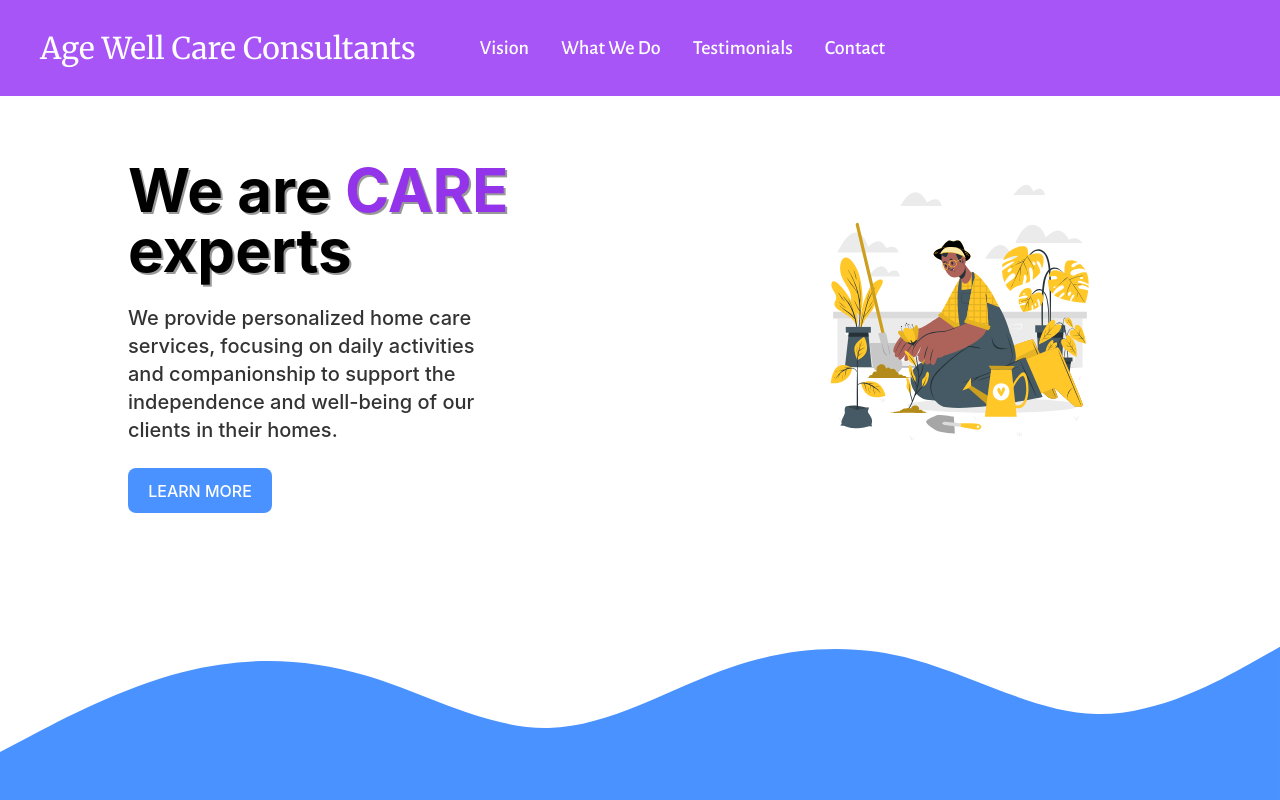
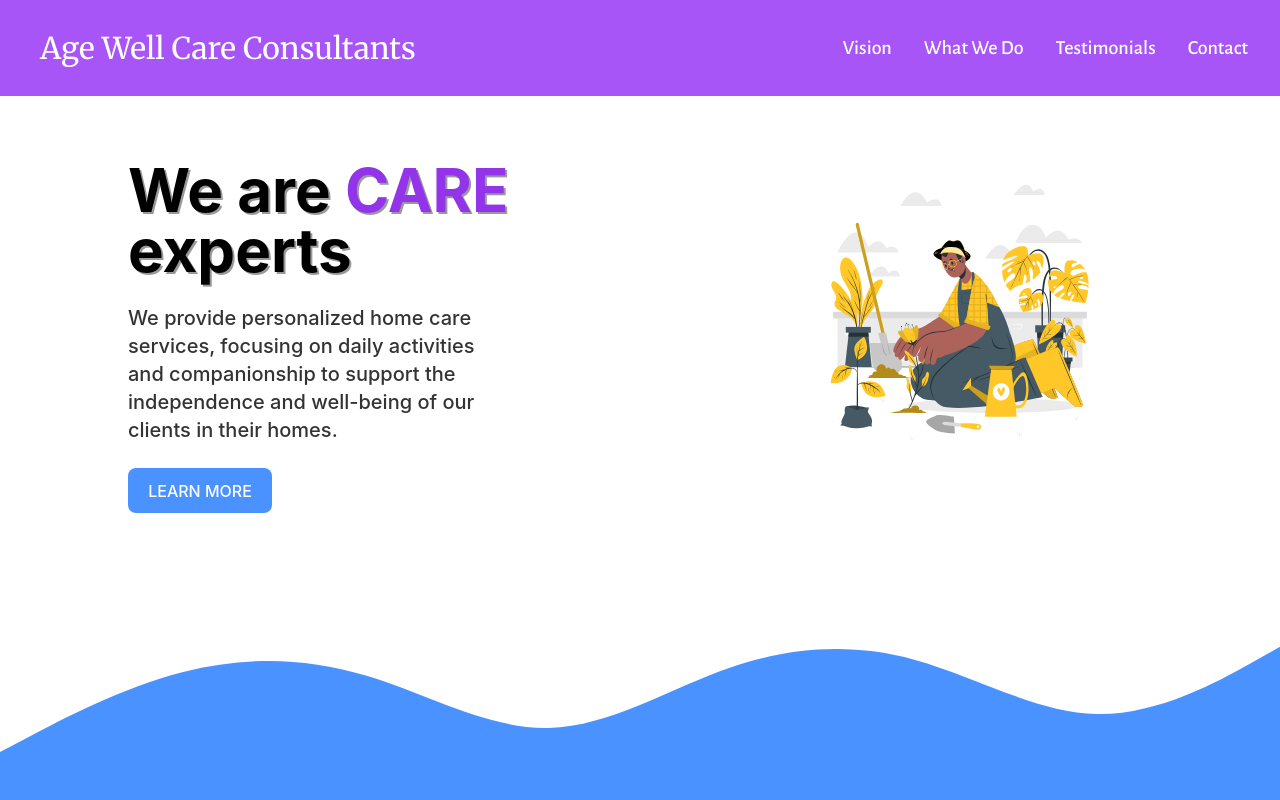
Before and after one commit to joooons/home-care, a React (Vite) app: page / in a window 1280 px wide. Shown: the top 800 px of the page. Built offline with nearby package versions, Linux system fonts and the light colour scheme.

Commit message:
stretch out the navbar menu items

```diff
--- a/src/components/NavBar.tsx
+++ b/src/components/NavBar.tsx
@@ -28,9 +28,9 @@ export default function NavBar() {
         <>
           {/* NavBar  */}
           <div className="absolute h-24 w-full bg-purple-500"></div>
-          <div className="mx-auto max-w-7xl px-2 lg:px-6">
+          <div className="mx-auto  px-2 lg:px-6">
             <div className="relative z-10 flex h-24 items-center justify-between">
-              <div className="flex flex-1 items-center justify-start lg:items-stretch lg:justify-start">
+              <div className="flex flex-1 items-center justify-start lg:items-stretch lg:justify-between">
                 {/* Brand Name */}
                 <div className="flex flex-shrink-0 items-center">
                   {/* <img className='h-8 w-auto' src={icon} alt='Home Care'/> */}
```
